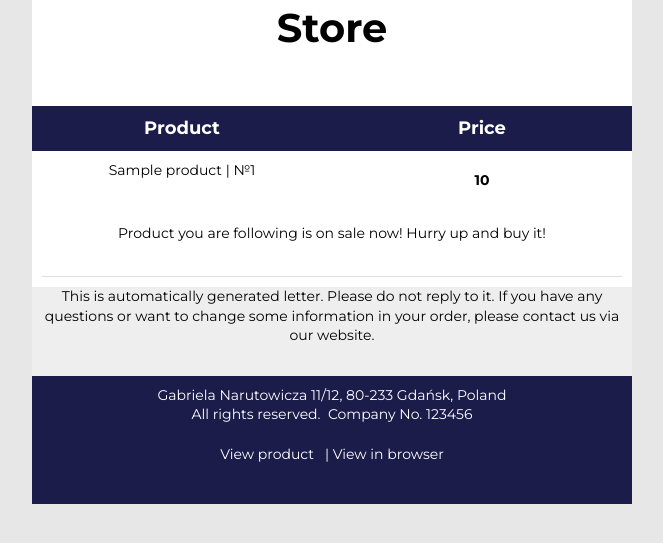
After one commit to R-Ohman/django-store, a Django app: template email_app/templates/email_app/product_is_available.html in a window 1280 px wide. The commit adds this page. Shown: the top 543 px of the page, without its empty margins (308-971 px from the left). Run offline with Django 3.2, Linux system fonts and the light colour scheme; the template is opened without the code that fills it: most values are stand-ins (such as "Sample title", 1, 10 or a date in 2020).

```diff
--- /dev/null
+++ b/email_app/templates/email_app/product_is_available.html
@@ -0,0 +1,188 @@
+{% extends 'email_app/base.html' %}
+{% load static %}
+{% load i18n %}
+
+{% block title %}
+Store
+{% endblock %}
+
+
+{% block table_header %}
+<div style="border-collapse: collapse;display: table;width: 100%;height: 100%;background-color: transparent;">
+    <!--[if (mso)|(IE)]>
+    <table width="100%" cellpadding="0" cellspacing="0" border="0">
+        <tr>
+            <td style="padding: 0px;background-color: transparent;" align="center">
+                <table cellpadding="0" cellspacing="0" border="0" style="width:600px;">
+                    <tr style="background-color: transparent;"><![endif]-->
+
+    <!--[if (mso)|(IE)]>
+    <td align="center" width="300"
+        style="background-color: #1b1c4a;width: 300px;padding: 0px;border-top: 0px solid transparent;border-left: 0px solid transparent;border-right: 0px solid transparent;border-bottom: 0px solid transparent;border-radius: 0px;-webkit-border-radius: 0px; -moz-border-radius: 0px;"
+        valign="top"><![endif]-->
+    <div class="u-col u-col-33p33" style="max-width: 320px;min-width: 300px;display: table-cell;vertical-align: top;">
+        <div style="background-color: #1b1c4a;height: 100%;width: 100% !important;border-radius: 0px;-webkit-border-radius: 0px; -moz-border-radius: 0px;">
+            <!--[if (!mso)&(!IE)]><!-->
+            <div style="box-sizing: border-box; height: 100%; padding: 0px;border-top: 0px solid transparent;border-left: 0px solid transparent;border-right: 0px solid transparent;border-bottom: 0px solid transparent;border-radius: 0px;-webkit-border-radius: 0px; -moz-border-radius: 0px;">
+                <!--<![endif]-->
+
+                <table id="u_content_heading_5" style="font-family:arial,helvetica,sans-serif;" role="presentation"
+                       cellpadding="0" cellspacing="0" width="100%" border="0">
+                    <tbody>
+                    <tr>
+                        <td class="v-container-padding-padding"
+                            style="overflow-wrap:break-word;word-break:break-word;padding:10px;font-family:arial,helvetica,sans-serif;"
+                            align="left">
+
+                            <h1 class="v-text-align v-font-size"
+                                style="margin: 0px; color: #ffffff; line-height: 140%; text-align: center; word-wrap: break-word; font-family: 'Montserrat',sans-serif; font-size: 18px; font-weight: 400;">
+                                <strong>{% trans 'Product' %}</strong></h1>
+
+                        </td>
+                    </tr>
+                    </tbody>
+                </table>
+
+                <!--[if (!mso)&(!IE)]><!--></div><!--<![endif]-->
+        </div>
+    </div>
+    <!--[if (mso)|(IE)]></td><![endif]-->
+    <!--[if (mso)|(IE)]>
+    <td align="center" width="300"
+        style="background-color: #1b1c4a;width: 300px;padding: 0px;border-top: 0px solid transparent;border-left: 0px solid transparent;border-right: 0px solid transparent;border-bottom: 0px solid transparent;border-radius: 0px;-webkit-border-radius: 0px; -moz-border-radius: 0px;"
+        valign="top"><![endif]-->
+    <div class="u-col u-col-33p33" style="max-width: 320px;min-width: 300px;display: table-cell;vertical-align: top;">
+        <div style="background-color: #1b1c4a;height: 100%;width: 100% !important;border-radius: 0px;-webkit-border-radius: 0px; -moz-border-radius: 0px;">
+            <!--[if (!mso)&(!IE)]><!-->
+            <div style="box-sizing: border-box; height: 100%; padding: 0px;border-top: 0px solid transparent;border-left: 0px solid transparent;border-right: 0px solid transparent;border-bottom: 0px solid transparent;border-radius: 0px;-webkit-border-radius: 0px; -moz-border-radius: 0px;">
+                <!--<![endif]-->
+
+                <table id="u_content_heading_7" style="font-family:arial,helvetica,sans-serif;" role="presentation"
+                       cellpadding="0" cellspacing="0" width="100%" border="0">
+                    <tbody>
+                    <tr>
+                        <td class="v-container-padding-padding"
+                            style="overflow-wrap:break-word;word-break:break-word;padding:10px;font-family:arial,helvetica,sans-serif;"
+                            align="left">
+
+                            <h1 class="v-text-align v-font-size"
+                                style="margin: 0px; color: #ffffff; line-height: 140%; text-align: center; word-wrap: break-word; font-family: 'Montserrat',sans-serif; font-size: 18px; font-weight: 400;">
+                                <strong>{% trans 'Price' %}</strong></h1>
+
+                        </td>
+                    </tr>
+                    </tbody>
+                </table>
+
+                <!--[if (!mso)&(!IE)]><!--></div><!--<![endif]-->
+        </div>
+    </div>
+    <!--[if (mso)|(IE)]></td><![endif]-->
+    <!--[if (mso)|(IE)]></tr></table></td></tr></table><![endif]-->
+</div>
+{% endblock %}
+
+{% block table_body %}
+<div class="u-row-container" style="padding: 0px;background-color: transparent">
+    <div class="u-row no-stack"
+         style="Margin: 0 auto;min-width: 320px;max-width: 600px;overflow-wrap: break-word;word-wrap: break-word;word-break: break-word;background-color: transparent;">
+        <div style="border-collapse: collapse;display: table;width: 100%;height: 100%;background-color: transparent;">
+            <!--[if (mso)|(IE)]>
+            <table width="100%" cellpadding="0" cellspacing="0" border="0">
+                <tr>
+                    <td style="padding: 0px;background-color: transparent;" align="center">
+                        <table cellpadding="0" cellspacing="0" border="0" style="width:600px;">
+                            <tr style="background-color: transparent;"><![endif]-->
+
+            <!--[if (mso)|(IE)]>
+            <td align="center" width="300"
+                style="background-color: #ffffff;width: 300px;padding: 0px;border-top: 0px solid transparent;border-left: 0px solid transparent;border-right: 0px solid transparent;border-bottom: 0px solid transparent;border-radius: 0px;-webkit-border-radius: 0px; -moz-border-radius: 0px;"
+                valign="top"><![endif]-->
+            <div class="u-col u-col-33p33"
+                 style="max-width: 320px;min-width: 300px;display: table-cell;vertical-align: top;">
+                <div style="background-color: #ffffff;height: 100%;width: 100% !important;border-radius: 0px;-webkit-border-radius: 0px; -moz-border-radius: 0px;">
+                    <!--[if (!mso)&(!IE)]><!-->
+                    <div style="box-sizing: border-box; height: 100%; padding: 0px;border-top: 0px solid transparent;border-left: 0px solid transparent;border-right: 0px solid transparent;border-bottom: 0px solid transparent;border-radius: 0px;-webkit-border-radius: 0px; -moz-border-radius: 0px;">
+                        <!--<![endif]-->
+
+                        <table id="u_content_heading_10" style="font-family:arial,helvetica,sans-serif;"
+                               role="presentation" cellpadding="0" cellspacing="0" width="100%" border="0">
+                            <tbody>
+                            <tr>
+                                <td class="v-container-padding-padding"
+                                    style="overflow-wrap:break-word;word-break:break-word;padding:10px 10px 11px;font-family:arial,helvetica,sans-serif;"
+                                    align="left">
+
+                                    <h1 class="v-text-align v-font-size"
+                                        style="margin: 0px; line-height: 140%; text-align: center; word-wrap: break-word; font-family: 'Montserrat',sans-serif; font-size: 14px; font-weight: 400;">
+                                        {{ product.name }} | №{{ product.id }}</h1>
+
+                                </td>
+                            </tr>
+                            </tbody>
+                        </table>
+
+                        <!--[if (!mso)&(!IE)]><!--></div><!--<![endif]-->
+                </div>
+            </div>
+            <!--[if (mso)|(IE)]></td><![endif]-->
+
+            <!--[if (mso)|(IE)]>
+            <td align="center" width="300"
+                style="background-color: #ffffff;width: 300px;padding: 0px;border-top: 0px solid transparent;border-left: 0px solid transparent;border-right: 0px solid transparent;border-bottom: 0px solid transparent;border-radius: 0px;-webkit-border-radius: 0px; -moz-border-radius: 0px;"
+                valign="top"><![endif]-->
+            <div class="u-col u-col-33p33"
+                 style="max-width: 320px;min-width: 300px;display: table-cell;vertical-align: top;">
+                <div style="background-color: #ffffff;height: 100%;width: 100% !important;border-radius: 0px;-webkit-border-radius: 0px; -moz-border-radius: 0px;">
+                    <!--[if (!mso)&(!IE)]><!-->
+                    <div style="box-sizing: border-box; height: 100%; padding: 0px;border-top: 0px solid transparent;border-left: 0px solid transparent;border-right: 0px solid transparent;border-bottom: 0px solid transparent;border-radius: 0px;-webkit-border-radius: 0px; -moz-border-radius: 0px;">
+                        <!--<![endif]-->
+
+                        <table id="u_content_heading_12" style="font-family:arial,helvetica,sans-serif;"
+                               role="presentation" cellpadding="0" cellspacing="0" width="100%" border="0">
+                            <tbody>
+                            <tr>
+                                <td class="v-container-padding-padding"
+                                    style="overflow-wrap:break-word;word-break:break-word;padding:20px 10px;font-family:arial,helvetica,sans-serif;"
+                                    align="left">
+
+                                    <h1 class="v-text-align v-font-size"
+                                        style="margin: 0px; line-height: 140%; text-align: center; word-wrap: break-word; font-family: 'Montserrat',sans-serif; font-size: 14px; font-weight: 400;">
+                                        <strong>{{ product.discounted_price_str }}</strong></h1>
+
+                                </td>
+                            </tr>
+                            </tbody>
+                        </table>
+
+                        <!--[if (!mso)&(!IE)]><!--></div><!--<![endif]-->
+                </div>
+            </div>
+            <!--[if (mso)|(IE)]></td><![endif]-->
+            <!--[if (mso)|(IE)]></tr></table></td></tr></table><![endif]-->
+        </div>
+    </div>
+</div>
+{% endblock %}
+
+{% block info_center %}
+<div class="v-text-align v-font-size"
+     style="font-size: 14px; line-height: 180%; text-align: center; word-wrap: break-word;">
+    <p style="font-size: 14px; line-height: 180%;"><span
+            style="font-family: Montserrat, sans-serif; font-size: 14px; line-height: 25.2px;">{% trans 'Product you are following is on sale now! Hurry up and buy it!' %}</span>
+    </p>
+</div>
+{% endblock %}
+
+{% block letter_and_contact_info %}
+{% trans 'This is automatically generated letter. Please do not reply to it. If you have any questions or want to change some information in your order, please contact us via our website.' %}
+{% endblock %}
+
+{% block links %}
+<a href="{{ domain }}{% url 'products:comments:view' product.id %}" style="text-decoration: none; color: white;">
+    {% trans 'View product' %}</a> &nbsp;
+|
+<a href="{{ domain }}{% url 'products:index' %}" style="text-decoration: none; color: white;">
+    {% trans 'View in browser' %}
+</a>
+{% endblock %}
--- a/products/templates/products/basket.html
+++ b/products/templates/products/basket.html
@@ -30,7 +30,7 @@
             <div class="row text-center">
                 <div class="col-lg-4">
                     <input name="basketID" type="number" class="form-control basket-quantity"
-                           value="{{ basket.quantity|addslashes }}" min="1"
+                           value="{{ basket.quantity|addslashes }}" min="1" max="{{ basket.product.quantity }}"
                            data-basket-id="{{ basket.id }}">
                 </div>
                 <div class="col-lg-4">
--- a/products/templates/products/product-view.html
+++ b/products/templates/products/product-view.html
@@ -114,10 +114,16 @@
                             {% endif %}
                         </div>
                         <div class="d-flex flex-row justify-content-between mt-3">
+                            {% if product.quantity == 0 %}
+                            <a href="{% url 'products:follow' product.id %}" class="btn btn-primary flex-grow-1 mr-2">
+                                {% trans 'Follow it' %}
+                            </a>
+                            {% else %}
                             <a href="#" class="btn btn-primary flex-grow-1 mr-2 add-to-basket"
                                data-product-id="{{ product.id }}">
                                 {% trans 'Add to cart' %}
                             </a>
+                            {% endif %}
                             <a href="{{ previous_page }}" class="btn btn-secondary flex-grow-1">
                                 {% trans 'Back' %}
                             </a>
--- a/products/templates/products/product_cards.html
+++ b/products/templates/products/product_cards.html
@@ -54,9 +54,15 @@
                 <p class="card-text">{{ product_with_converted_price.product.description }}</p>
             </div>
             <div class="card-footer text-center">
+                {% if product_with_converted_price.product.quantity == 0 %}
+                <a href="#" class="btn btn-outline-primary follow-product-availability" data-product-id="{{ product_with_converted_price.product.id }}">
+                    {% trans 'Follow it' %}
+                </a>
+                {% else %}
                 <a href="#" class="btn btn-outline-success add-to-basket" data-product-id="{{ product_with_converted_price.product.id }}">
                     {% trans 'Add to cart' %}
                 </a>
+                {% endif %}
             </div>
         </div>
     </div>
--- a/products/urls.py
+++ b/products/urls.py
@@ -1,6 +1,6 @@
 from django.urls import path, include
 from products.views import products
-from products.views import add_product, delete_basket, basket_update, product_discount_expiration
+from products.views import add_product, delete_basket, basket_update, product_discount_expiration, follow_product_availability
 
 app_name = 'products'
 
@@ -11,5 +11,6 @@ urlpatterns = [
     path('basket/add/<int:product_id>/', add_product, name='basket_add'),
     path('basket/delete/<int:basket_id>/', delete_basket, name='basket_delete'),
     path('basket/update/<int:id>/', basket_update, name='basket_update'),
+    path('follow/<int:product_id>/', follow_product_availability, name='follow'),
     path('discount_expiration/<int:product_id>/', product_discount_expiration, name='product_discount_expiration'),
 ]
--- a/products/utils.py
+++ b/products/utils.py
@@ -1,3 +1,4 @@
+
 def change_product_visibility(queryset):
     for obj in queryset:
         obj.is_visible = not obj.is_visible
```
Also changed, not shown: email_app/tasks.py (+25 -1 lines), orders/signals.py (+8 -0 lines), orders/views.py (+6 -4 lines), payments/signals.py (+5 -4 lines), payments/tasks.py (+4 -4 lines), payments/utils.py (+4 -7 lines), products/admin.py (+10 -1 lines), products/models.py (+13 -1 lines), products/signals.py (+19 -1 lines), products/views.py (+25 -2 lines), static/vendor/js/products.js.
